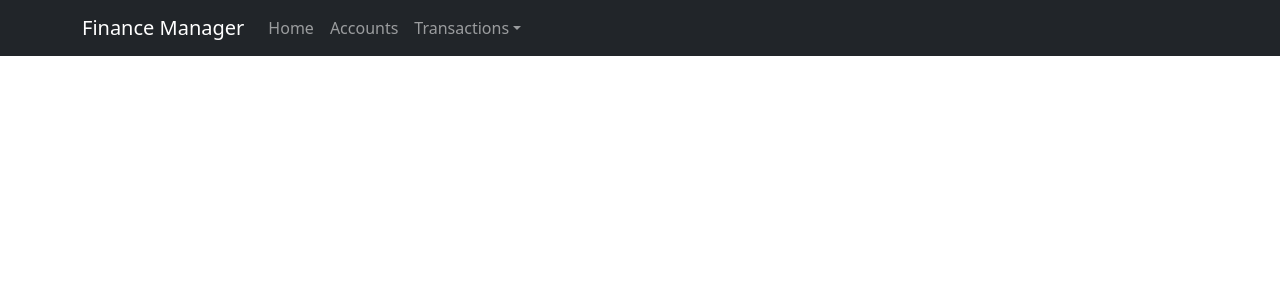
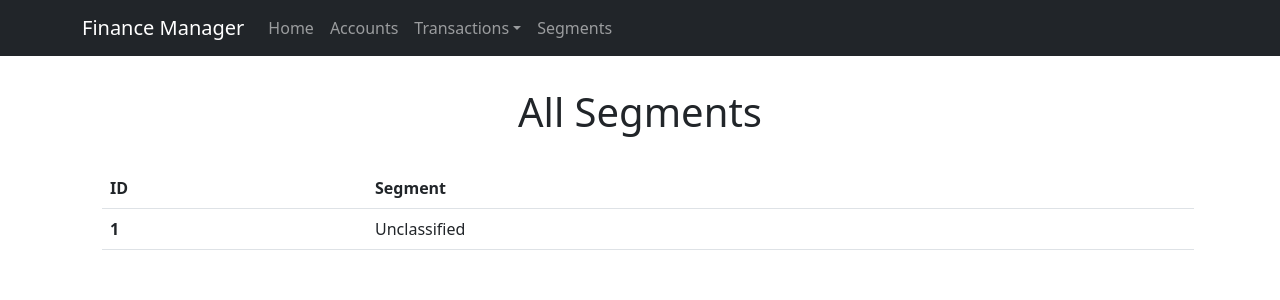
Before and after one commit to Lydiaade/Finance-App, a React (Create React App) app in the folder fm-ui/: page /segments in a window 1280 px wide. Shown: the top 300 px of the page. Built offline with nearby package versions, Linux system fonts and the light colour scheme.

Commit message:
FM-6: Add page for segments and link in navigation bar with dummy data

```diff
--- a/fm-ui/src/App.js
+++ b/fm-ui/src/App.js
@@ -9,6 +9,7 @@ import UploadTransactionPage from "./pages/UploadTransactions";
 import AccountsPage from "./pages/Accounts";
 import AccountInformation from "./pages/AccountInformation";
 import CreateNewAccount from "./components/CreateNewAccount";
+import Segments from "./pages/Segments";
 
 class App extends Component {
     state = {}
@@ -29,6 +30,7 @@ class App extends Component {
                             <Route path="/uploadTransactions" element={<UploadTransactionPage/>}/>
                             <Route path="/accounts" element={<AccountsPage/>}/>
                             <Route path="/account" element={<CreateNewAccount/>}/>
+                            <Route path="/segments" element={<Segments/>}/>
                         </Routes>
                     </div>
                 </React.Fragment>
--- /dev/null
+++ b/fm-ui/src/components/SegmentContainer.jsx
@@ -0,0 +1,29 @@
+import React, {Component} from "react";
+
+class SegmentContainer extends Component {
+
+    render() {
+        const {segments} = this.props;
+
+        return (
+            <table className="table container-fluid">
+                <thead>
+                <tr className="segment-header">
+                    <th scope="col" className="ID">ID</th>
+                    <th scope="col" className="Segment">Segment</th>
+                </tr>
+                </thead>
+                <tbody>
+                {segments.map((segment) => (
+                    <tr className="segment" key={segments.indexOf(segment)}>
+                        <th scope="row" className="segmentID" id={segment.id}>{segment.id}</th>
+                        <td className="segmentName">{segment.name}</td>
+                    </tr>
+                ))}
+                </tbody>
+            </table>
+        );
+    }
+}
+
+export default SegmentContainer;
--- a/fm-ui/src/components/general/Navbar.jsx
+++ b/fm-ui/src/components/general/Navbar.jsx
@@ -21,6 +21,7 @@ function NavigationBar() {
                                     Upload Transactions
                                 </NavDropdown.Item>
                             </NavDropdown>
+                            <Nav.Link href="/segments">Segments</Nav.Link>
                         </Nav>
                     </Navbar.Collapse>
                 </Container>
--- /dev/null
+++ b/fm-ui/src/pages/Segments.jsx
@@ -0,0 +1,42 @@
+import React, {Component} from "react";
+import '../App.css';
+import {BACKEND_URL} from "../config";
+import 'bootstrap/dist/css/bootstrap.min.css';
+import SegmentContainer from "../components/SegmentContainer";
+
+class TransactionsPage extends Component {
+    state = {
+        segmentData: [{"id": 1, "name": "Unclassified"}],
+    }
+
+    componentDidMount() {
+        // this.getSegments();
+    }
+
+    getSegments = () => {
+        // fetch(`${BACKEND_URL}/segments/`,)
+        //     .then((data) => data.json())
+        //     .then((data) => this.setState({transactionData: data}));
+        this.setState([])
+    }
+
+    render() {
+        return (
+            <div>
+                <React.Fragment>
+                    <h1 className="pageTitle">All Segments</h1>
+                    <main className="container-fluid m-2">
+                        <div className="itemList">
+                            <SegmentContainer
+                                segments={this.state.segmentData}
+                            />
+                        </div>
+                    </main>
+                </React.Fragment>
+            </div>
+        );
+    }
+
+}
+
+export default TransactionsPage;
```
